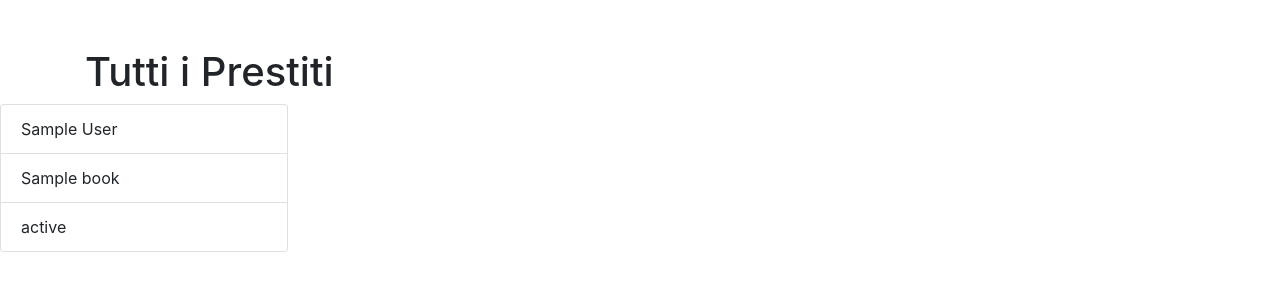
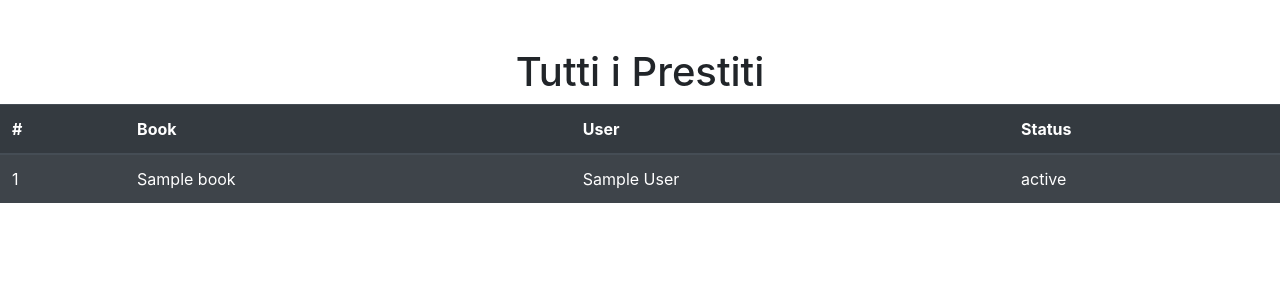
Before and after one commit to paoloorsini/WebAppLab, a Flask app: page /loans in a window 1280 px wide. Shown: the top 300 px of the page. Run offline with Flask 3, Linux system fonts and the light colour scheme; tables that the repository leaves empty or names only in its code hold one stand-in row (values such as "Sample post"); some libraries are stand-ins or nearby versions.

Commit message:
prestiti

```diff
--- a/WebAppLaboratorio/templates/books.html
+++ b/WebAppLaboratorio/templates/books.html
@@ -8,7 +8,7 @@
     <link href="https://stackpath.bootstrapcdn.com/bootstrap/4.5.2/css/bootstrap.min.css" rel="stylesheet">
 </head>
 <body>
-    <div class="container mt-5">
+    <div class="container mt-5 text-center">
         <h1>Tutti i Libri</h1>
         <ul class="list-group mt-3">
             {% for elem in books %}
--- a/WebAppLaboratorio/templates/loans.html
+++ b/WebAppLaboratorio/templates/loans.html
@@ -8,19 +8,53 @@
     <link href="https://stackpath.bootstrapcdn.com/bootstrap/4.5.2/css/bootstrap.min.css" rel="stylesheet">
 </head>
 <body>
-    <div class="container mt-5">
+    <div class="container mt-5 text-center">
         <h1>Tutti i Prestiti</h1>
     </div>
-    {% for elem in loans %}
-    <div class="card" style="width: 18rem;">
-  <ul class="list-group list-group-flush">
-    <li class="list-group-item">{{elem.name}}</li>
-    <li class="list-group-item">{{elem.title}}</li>
-    <li class="list-group-item">{{elem.status}}</li>
-  </ul>
-</div>
-    {% endfor %}
+    <table class="table table-dark table-striped">
+  <thead>
+    <tr>
+        <th scope="col">#</th>
+      <th scope="col">Book</th>
+      <th scope="col">User</th>
+      <th scope="col">Status</th>
+    </tr>
+  </thead>
+  <tbody>
+    <tr>
+        {% for elem in loans %}
+      <td>{{elem.id_loan}}</td>
+      <td>{{elem.title}}</td>
+      <td>{{elem.name}}</td>
+      <td>{{elem.status}}</td>
+    </tr>
+        {% endfor %}
+  </tbody>
+</table>
     <!-- Includi Bootstrap JS (opzionale) -->
     <script src="https://stackpath.bootstrapcdn.com/bootstrap/4.5.2/js/bootstrap.min.js"></script>
 </body>
 </html>
+
+
+
+
+
+
+
+
+<!--{% for elem in loans %}-->
+<!--    <div class="container text-center">-->
+<!--  <div class="row">-->
+<!--    <div class="col">-->
+<!--        {{elem.title}}-->
+<!--    </div>-->
+<!--    <div class="col">-->
+<!--      {{elem.name}}-->
+<!--    </div>-->
+<!--    <div class="col">-->
+<!--      {{elem.status}}-->
+<!--    </div>-->
+<!--  </div>-->
+<!--</div>-->
+<!--    {% endfor %}-->
```
